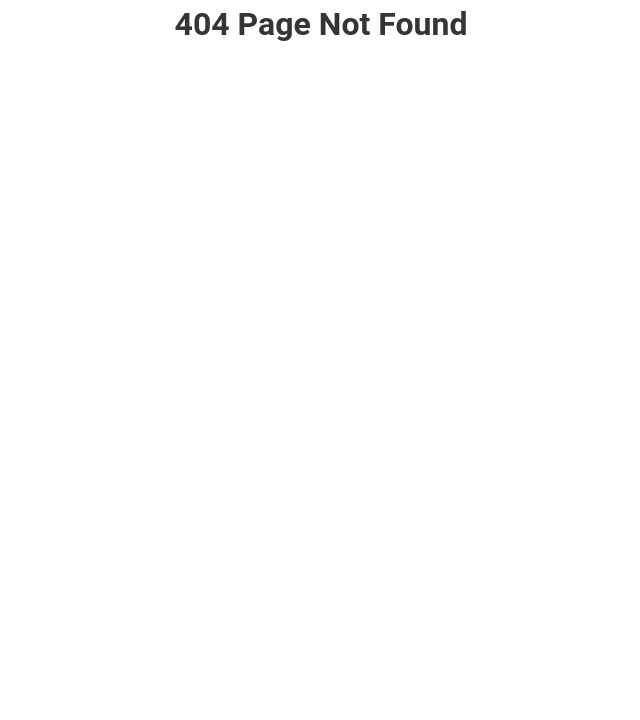
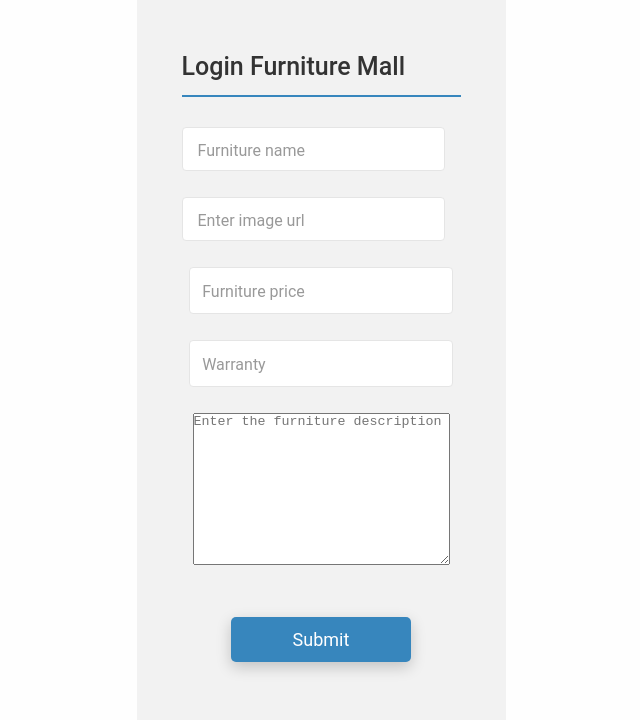
Before and after one commit to anbehindY/funiture-mall-frontend, a React (Create React App) app: page /new-furniture in a window 1280 px wide. Before the commit this address had no page. Shown: the top 720 px of the page, without its empty margins (319-959 px from the left). Built offline with nearby package versions, Linux system fonts and the light colour scheme.

Commit message:
create furnitureForm component

```diff
--- a/src/App.js
+++ b/src/App.js
@@ -12,6 +12,7 @@ import Furniture from './components/dashboard/furniture/Furniture';
 import Home from './components/dashboard/home';
 import Signup from './components/login/signup';
 import Dashboard from './components/dashboard/dashboard';
+import FurnitureForm from './components/dashboard/furniture/FurnitureForm';
 
 function App() {
   const [currUser, setCurrUser] = useState(null);
@@ -42,6 +43,13 @@ function App() {
           element={<Login currUser={currUser} setCurrUser={setCurrUser} />}
         />
         <Route
+          path="/new-furniture"
+          exact
+          element={
+            <FurnitureForm currUser={currUser} setCurrUser={setCurrUser} />
+          }
+        />
+        <Route
           path="/signup"
           exact
           element={<Signup currUser={currUser} setCurrUser={setCurrUser} />}
--- /dev/null
+++ b/src/components/dashboard/furniture/FurnitureForm.js
@@ -0,0 +1,108 @@
+import { useState } from 'react';
+// import { Link, redirect, useNavigate } from 'react-router-dom';
+// import { useDispatch, useSelector } from 'react-redux';
+// // import { postUserLogin } from '../../store/userSllice';
+
+const FurnitureForm = ({ currUser, setCurrUser }) => {
+  const [furnitureData, setFurnitureData] = useState({
+    name: '',
+    description: '',
+    image: '',
+    price: '',
+    warranty: '',
+  });
+
+  const handleChange = (e) => {
+    setFurnitureData({
+      ...furnitureData,
+      [e.target.name]: e.target.value,
+    });
+  };
+
+  const furnitureHandler = async (e) => {
+    e.preventDefault();
+
+    const furnitureInfo = {
+      furniture: { ...furnitureData },
+    };
+    console.log(furnitureInfo);
+  };
+
+  return (
+    <div className="container-login">
+      <div className="container-form">
+        <form className="form-login" onSubmit={furnitureHandler}>
+          <h2>Login Furniture Mall</h2>
+          <div className="form-row">
+            <input
+              type="text"
+              name="name"
+              id="name"
+              className="input-text"
+              placeholder="Furniture name"
+              required
+              onChange={handleChange}
+              value={furnitureData.name}
+            />
+          </div>
+          <div className="form-row">
+            <input
+              type="text"
+              name="image"
+              id="image"
+              className="input-text"
+              placeholder="Enter image url"
+              required
+              onChange={handleChange}
+              value={furnitureData.image}
+            />
+          </div>
+
+          <div className="form-row-last">
+            <input
+              type="number"
+              name="price"
+              id="price"
+              className="input-text"
+              placeholder="Furniture price"
+              required
+              onChange={handleChange}
+              value={furnitureData.price}
+            />
+          </div>
+          <div className="form-row-last">
+            <input
+              type="number"
+              name="warranty"
+              id="warranty"
+              className="input-text"
+              placeholder="Warranty"
+              required
+              onChange={handleChange}
+              value={furnitureData.warranty}
+            />
+          </div>
+          <div className="form-row-last">
+            <textarea
+              type="textarea"
+              name="description"
+              id="description"
+              className="input-text"
+              placeholder="Enter the furniture description"
+              rows={10}
+              cols={30}
+              required
+              onChange={handleChange}
+              value={furnitureData.description}
+            />
+          </div>
+          <div className="form-row-last">
+            <input type="submit" className="register" />
+          </div>
+        </form>
+      </div>
+    </div>
+  );
+};
+
+export default FurnitureForm;
```
